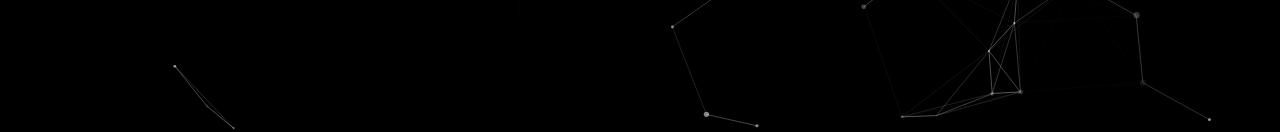
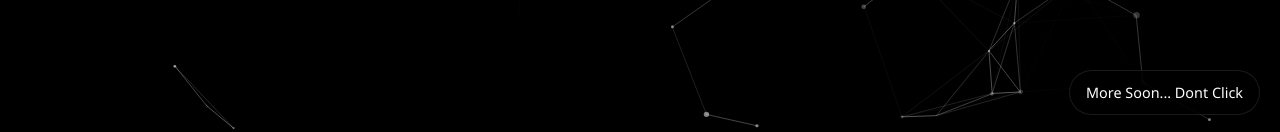
Before and after one commit to lostastr0/LostAstr0-portfolio, a plain HTML site: page index.html in a window 1280 px wide. Shown: the part 665-797 px from the top of the page. Drawn offline with nearby package versions, Linux system fonts and the light colour scheme.

Commit message:
Little easter eggs

```diff
--- a/index.html
+++ b/index.html
@@ -42,5 +42,15 @@
 </div>
   </div>
   <script src="particles-config.js"></script>
+  <div class="contact-float">
+  <button onclick="showNiceTryPopup()" aria-label="Email Me">
+    <span>More Soon... Dont Click</span>
+  </button>
+</div>
+<script>
+function showNiceTryPopup() {
+  alert("Nice try! 😄\n\nThis feature will come later.");
+}
+</script>
 </body>
 </html>
--- a/styles.css
+++ b/styles.css
@@ -87,6 +87,49 @@ body, html {
   fill: #eee;
 }
 
+.contact-float {
+  position: fixed;
+  bottom: 20px;
+  right: 20px;
+  z-index: 1000;
+  font-family: 'Space Grotesk', 'Segoe UI', sans-serif;
+}
+
+.contact-float button {
+  background: rgba(0, 0, 0, 0.85);
+  color: #fff;
+  padding: 12px 16px;
+  border-radius: 25px;
+  border: 1px solid rgba(255, 255, 255, 0.1);
+  font-size: 0.9em;
+  font-weight: 500;
+  box-shadow: 0 4px 15px rgba(0, 0, 0, 0.3);
+  transition: all 0.3s ease;
+  white-space: nowrap;
+  cursor: pointer;
+  font-family: inherit;
+}
+
+.contact-float button:hover {
+  background: rgba(0, 0, 0, 0.95);
+  transform: translateY(-2px);
+  box-shadow: 0 6px 20px rgba(0, 0, 0, 0.4);
+}
+
+/* Make it responsive on mobile */
+@media (max-width: 600px) {
+  .contact-float {
+    bottom: 15px;
+    right: 15px;
+  }
+
+  .contact-float button {
+    padding: 10px 14px;
+    font-size: 0.8em;
+  }
+}
+
+
 @media (max-width: 800px) {
   .main-title { font-size: 2em; }
   .avatar-placeholder { width: 80px; height: 80px; font-size: 2em; }
```
